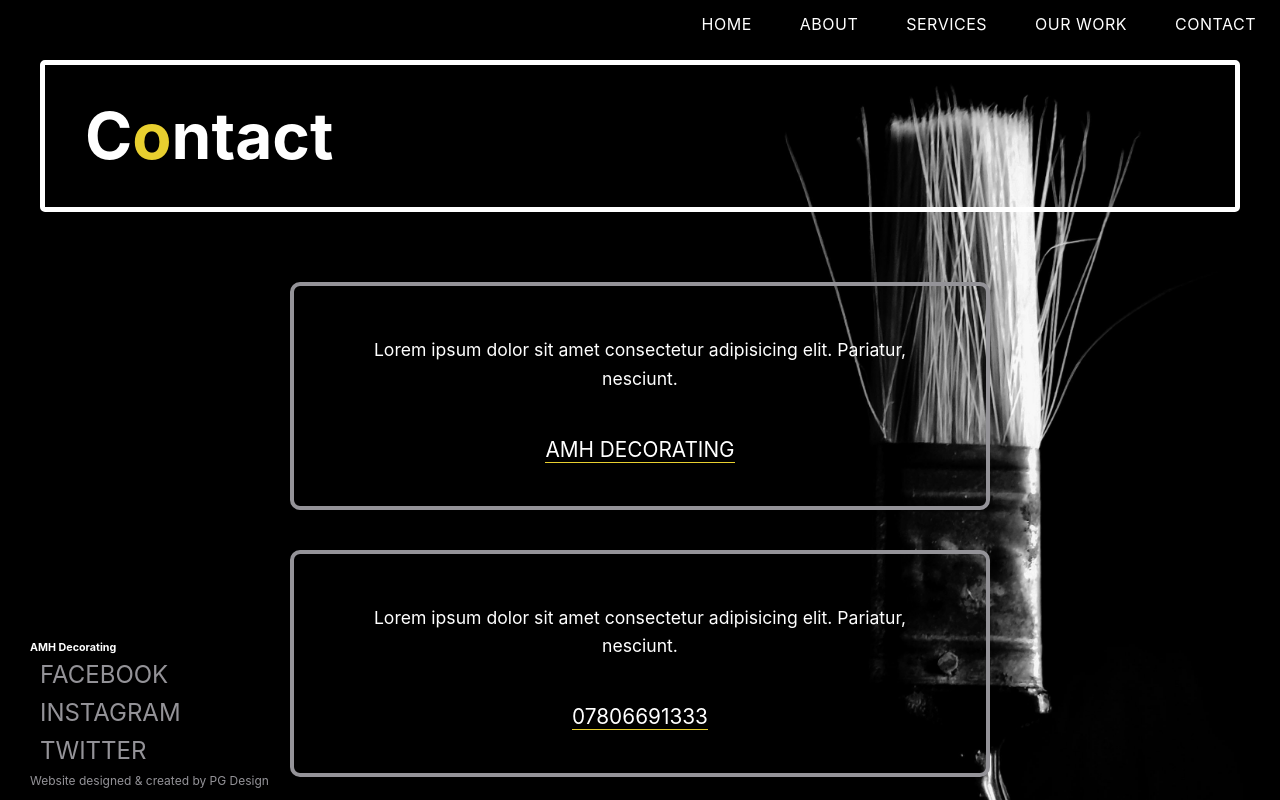
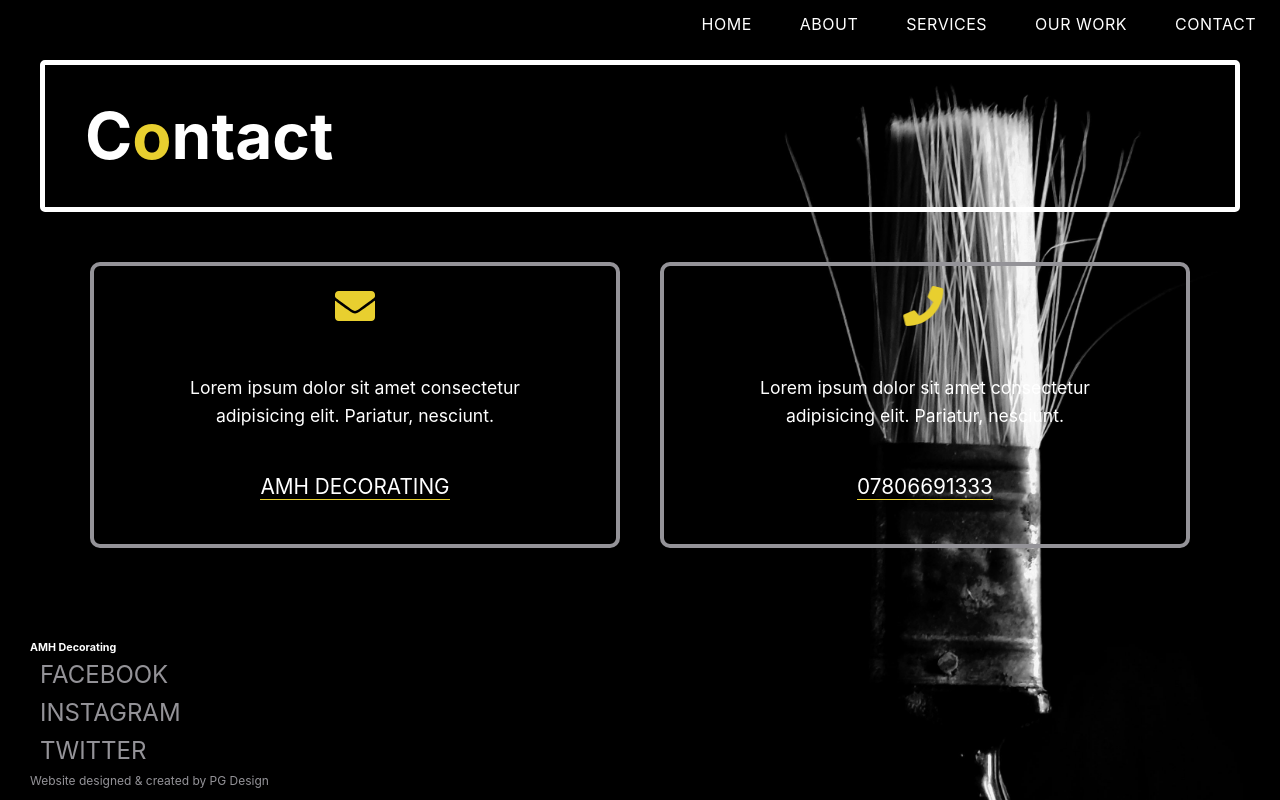
Before and after one commit to paulg44/AMH-Decorators, a React (Create React App) app in the folder client/: page /contact in a window 1280 px wide. Built offline with nearby package versions, Linux system fonts and the light colour scheme.

Commit message:
install react-icons, replace contact icons with react-icons and change layout from column to row

```diff
--- a/client/package.json
+++ b/client/package.json
@@ -8,6 +8,7 @@
     "@testing-library/user-event": "^13.5.0",
     "react": "^18.3.1",
     "react-dom": "^18.3.1",
+    "react-icons": "^5.3.0",
     "react-router-dom": "^7.0.1",
     "react-scripts": "5.0.1",
     "web-vitals": "^2.1.4"
--- a/client/src/assets/css/contact.css
+++ b/client/src/assets/css/contact.css
@@ -1,19 +1,14 @@
 .contact-links {
   display: flex;
-  flex-direction: column;
   align-items: center;
   justify-content: center;
   text-align: center;
-  margin: 50px 70px 20px;
+  margin: 30px 70px 20px;
   position: relative;
 }
 
 .contact-links .card {
   border: 4px solid var(--dull-color);
-}
-
-.contact-links i {
-  color: var(--bright-color);
 }
 
 .contact-links p {
@@ -36,6 +31,9 @@
 /* Contact Icon Animations */
 .contact-links .fa-envelope {
   animation: shake 2s ease-in 1s 2 forwards;
+  color: var(--bright-color);
+  font-size: 50px;
+  padding-top: 10px;
 }
 
 @keyframes shake {
@@ -58,6 +56,9 @@
 
 .contact-links .fa-phone {
   animation: ring 2s ease-in 4s 2 forwards;
+  color: var(--bright-color);
+  font-size: 50px;
+  padding-top: 10px;
 }
 
 @keyframes ring {
--- a/client/src/pages/contact/Contact.js
+++ b/client/src/pages/contact/Contact.js
@@ -1,5 +1,6 @@
+import "../../assets/css/contact.css";
 import { Link } from "react-router-dom";
-import "../../assets/css/contact.css";
+import { FaEnvelope, FaPhone } from "react-icons/fa";
 
 function Contact() {
   return (
@@ -10,7 +11,7 @@ function Contact() {
 
       <div id="contact-links" class="contact-links">
         <div class="container email card">
-          <i class="fa-solid fa-envelope fa-4x"></i>
+          <FaEnvelope className="fa-envelope" />
           <p>
             Lorem ipsum dolor sit amet consectetur adipisicing elit. Pariatur,
             nesciunt.
@@ -18,7 +19,7 @@ function Contact() {
           <Link to={"/"}>AMH Decorating</Link>
         </div>
         <div class="container phone card">
-          <i class="fa-solid fa-phone fa-4x"></i>
+          <FaPhone className="fa-phone" />
           <p>
             Lorem ipsum dolor sit amet consectetur adipisicing elit. Pariatur,
             nesciunt.
```
Also changed, not shown: 1 other file (tests, documents, lock files or other folders).
